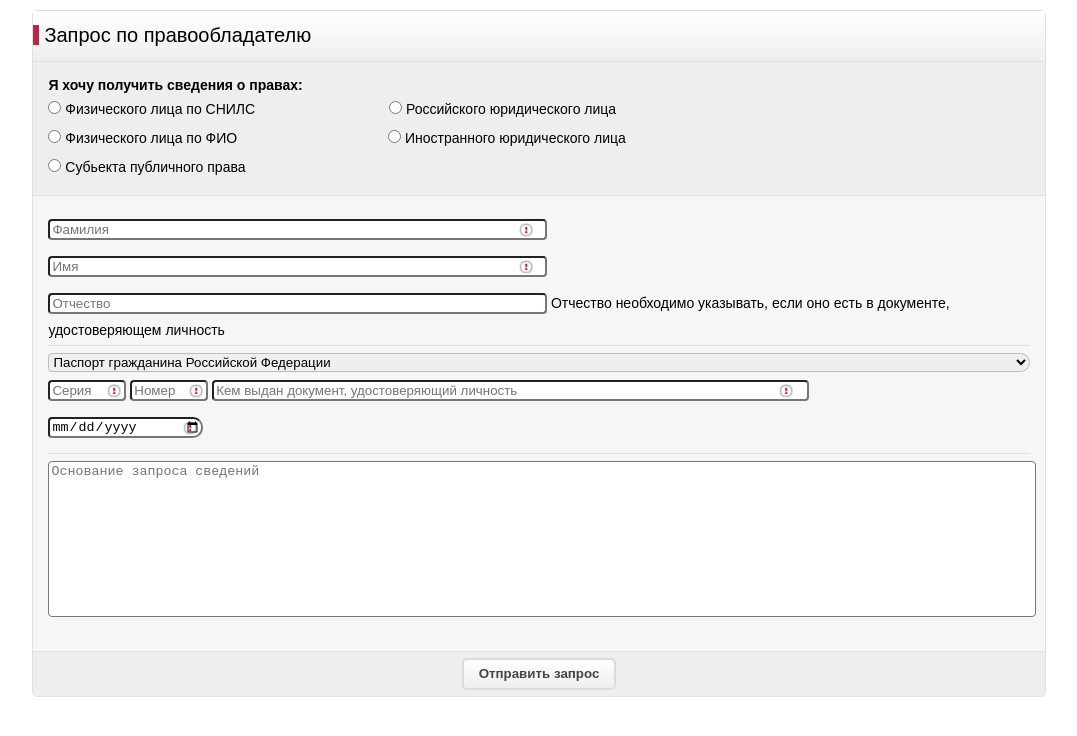
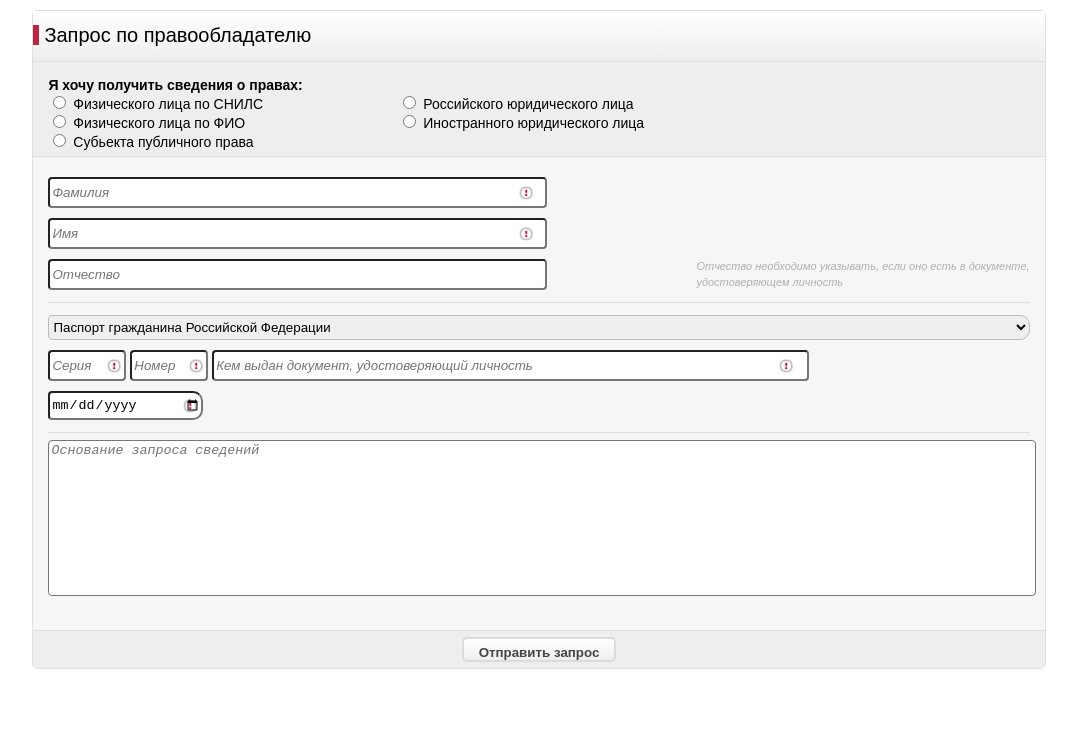
Before and after one commit to denal777/Flow, a plain HTML site: page index.html in a window 1280 px wide. Shown: the whole page, without its empty margins (101-1178 px from the left). Drawn offline with Linux system fonts and the light colour scheme; files whose address does not match are found by name.

Commit message:
first task. with icons and other things

```diff
--- a/index.html
+++ b/index.html
@@ -6,48 +6,62 @@
 		<link rel="stylesheet" type="text/css" href="styles/style.css">
 	</head>
 	<body>
-		<div id="Form_block">
+		<div id="Form_block" class="Form_block">
 			<form name="Quary">
-				<div id="Title_block">
+				<div id="Title_block" class="Title_block">
 					<div id="rectangle"></div>
 					<span id="Caption">Запрос по правообладателю</span>
 				</div>
 				<hr class="full">
-				<div id="Info_block">
+				<div id="Info_block" class="Info_block">
 					<label id="Info_tit" for="Info_type"><b>Я хочу получить сведения о правах:</b></label><br>
+					<div id="Radio1" class="Radio_block">
 						<input type="radio" name="Info_type" id="SNILS" value="SNILS" tabindex="10">
 						<label for="SNILS">Физического лица по СНИЛС</label>
+					</div>
+					<div id="Radio3" class="Radio_block">
 						<input type="radio" name="Info_type" id="RUS" value="RUS" tabindex="40">
-					<label for="RUS">Российского юридического лица</label><br>
+						<label for="RUS">Российского юридического лица</label>
+					</div>
+					<br>
+					<div id="Radio2" class="Radio_block">
 						<input type="radio" name="Info_type" id="FIO" value="FIO" tabindex="20">
 						<label for="FIO">Физического лица по ФИО</label>
+					</div>
+					<div id="Radio4" class="Radio_block">
 						<input type="radio" name="Info_type" id="FOR" value="FOR" tabindex="50">
-					<label for="FOR">Иностранного юридического лица</label><br>
+						<label for="FOR">Иностранного юридического лица</label>
+					</div>
+					<br>
+					<div id="Radio5" class="Radio_block">
 						<input type="radio" name="Info_type" id="PUB" value="PUB" tabindex="30">
-					<label for="PUB">Субьекта публичного права</label><br>
+						<label for="PUB">Субьекта публичного права</label>
+					</div>
+					<br>
 				</div>
 				<hr class="full">
-				<div id="Input_block">
-					<input required class="REQ" type="text" name="Surname" id="Surname" placeholder="Фамилия" maxlength="20" tabindex="60" pattern="([А-ЯЁ][а-яё]+[\-\s]?)"><br>
-					<input required class="REQ" type="text" name="Name" id="Name" placeholder="Имя" maxlength="20" tabindex="70" pattern="([А-ЯЁ][а-яё]+[\-\s]?)"><br>
-					<input type="text" name="MiddleName" id="MiddleName" placeholder="Отчество" maxlength="20" tabindex="80" pattern="([А-ЯЁ][а-яё]+[\-\s]?)">
-					<label id="MN_label" for="MiddleName">Отчество необходимо указывать, если оно есть в документе, удостоверяющем личность</label><br>
+				<div id="Input_block" class="Input_block">
+					<input required class="Names Req" type="text" name="Surname" id="Surname" placeholder="Фамилия" maxlength="20" tabindex="60" pattern="([А-ЯЁ][а-яё]+[\-\s]?)"><br>
+					<input required class="Names Req" type="text" name="Name" id="Name" placeholder="Имя" maxlength="20" tabindex="70" pattern="([А-ЯЁ][а-яё]+[\-\s]?)"><br>
+					<input type="text" class="Names" name="MiddleName" id="MiddleName" placeholder="Отчество" maxlength="20" tabindex="80" pattern="([А-ЯЁ][а-яё]+[\-\s]?)">
+					<label id="MN_label" class="Rght_almnt_text" for="MiddleName">Отчество необходимо указывать, если оно есть в документе,<br>удостоверяющем личность</label>
+					<br>
 					<hr>
-					<select required id="Doc_list" tabindex="90" size="1">
+					<select required id="Doc_list" class="Doc_list" tabindex="90" size="1">
 		  				<option>Паспорт гражданина Российской Федерации</option>
 		  				<option>Заграничный паспорт</option>
 		  				<option>Водительское удостоверение</option>
 					</select><br>
-					<input required class="REQ" type="text" name="SER" id="SER" placeholder="Серия" maxlength="20" tabindex="100">
-					<input required class="REQ" type="text" name="NUM" id="NUM" placeholder="Номер" maxlength="20" tabindex="110">
-					<input required class="REQ" type="text" name="PLACE" id="PLACE" placeholder="Кем выдан документ, удостоверяющий личность" tabindex="120"><br>
-					<input required class="REQ" type="date" name="DATE" id="DATE" placeholder="Дата выдачи"maxlength="10" tabindex="130"><br>
+					<input required type="text" name="SER" id="SER" class="Num Req" placeholder="Серия" maxlength="20" tabindex="100">
+					<input required type="text" name="NUM" id="NUM" class="Num Req" placeholder="Номер" maxlength="20" tabindex="110">
+					<input required class="PLACE Req" type="text" name="PLACE" id="PLACE" placeholder="Кем выдан документ, удостоверяющий личность" tabindex="120"><br>
+					<input required class="DATE Req" type="date" name="DATE" id="DATE" placeholder="Дата выдачи"maxlength="10" tabindex="130"><br>
 					<hr>
 					<textarea name="Reason" rows="10" wrap="soft" tabindex="140" placeholder="Основание запроса сведений"></textarea><br><br>
 				</div>
 				<hr class="full">
-				<div id="Button_block">
-					<input type="submit" name="Submit" id="Submit" value="Отправить запрос">
+				<div id="Button_block" class="Button_block">
+					<input type="submit" class="Submit" name="Submit" id="Submit" value="Отправить запрос">
 				</div>
 			</form>
 		</div>
--- a/styles/style.css
+++ b/styles/style.css
@@ -1,9 +1,10 @@
 body {
 	font: 14px/16px sans-serif;
 }
-input {
-	margin: 8px 0;
+input:not([type="radio"]) {
+	margin: 5px 0;
 	border-radius: 4px;
+	height: 25px;
 }
 textarea {
 	border-radius: 4px;
@@ -20,16 +21,48 @@ hr {
 	margin: 0;
 	padding: 0;
 }
-#Form_block {
+.Rght_almnt_text {
+	float:right;
+	margin: 4px 0;
+	color: #b0b0b0;
+	font-style: italic;
+	font-size: 11px;
+}
+.Info_block {
+	background: #efeeee;
+	padding: 15px;
+}
+.Radio_block {
+	float: left;
+	width: 350px;
+}
+.Num {
+	width: 70px;
+}
+.Form_block {
 	width: 80%;
 	margin: 10px auto;
 	border: 1px solid #e0e0e0;
 	border-radius: 5px;
 }
-#Title_block {
+.Title_block {
 	background: linear-gradient(to top, #efeeee, #FFF);
 	height: 50px;
 	line-height: 40px;
+}
+.Input_block {
+	background: #f6f6f6;
+	padding: 15px;
+}
+.Doc_list {
+	width: 100%;
+	border-radius: 4px 10px 10px 4px;
+	border: 1px solid #bbbcbd;
+	height: 25px;
+	margin: 5px 0;
+}
+.Names {
+	width: 50%;
 }
 #rectangle {
 	float:left;
@@ -43,33 +76,8 @@ hr {
 	top: 6px;
 	font: 20px/22px sans-serif;
 }
-#Info_block {
-	background: #efeeee;
-	padding: 15px;
-}
-#RUS {
-	margin: 0 0 0 130px;
-}
-#FOR {
-	margin: 0 0 0 147px;
-}
-#Input_block {
-	background: #f6f6f6;
-	padding: 15px;
-}
-#Doc_list {
-	width: 100%;
-	border-radius: 4px 10px 10px 4px;
-	border: 1px solid #bbbcbd;
-}
-#Surname, #Name, #MiddleName {
-	width: 50%;
-}
-#Surname, #Name, #SER, #NUM, #PLACE, #DATE {
+.Req {
 	background: #FFF url(images/znak.png) no-repeat 98% center;
-}
-#SER, #NUM {
-	width: 70px;
 }
 #PLACE {
 	width: 60%;
@@ -78,7 +86,7 @@ hr {
 	width: 150px;
 	border-radius: 4px 10px 10px 4px;
 }
-#Button_block {
+.Button_block {
 	background: #efeeee;
 	padding: 6px 0 6px 0;
 }
@@ -97,3 +105,18 @@ hr {
 #Submit:hover {
 	border: 2px solid #AAA;
 }
+::-webkit-input-placeholder {
+   font-style: italic;
+}
+
+:-moz-placeholder { /* Firefox 18- */
+   font-style: italic;
+}
+
+::-moz-placeholder {  /* Firefox 19+ */
+   font-style: italic;
+}
+
+:-ms-input-placeholder {
+   font-style: italic;
+}
```
Also changed, not shown: styles/images/znak.png (renamed from images/znak.png). Lines whose indentation alone changed are shown as unchanged.
